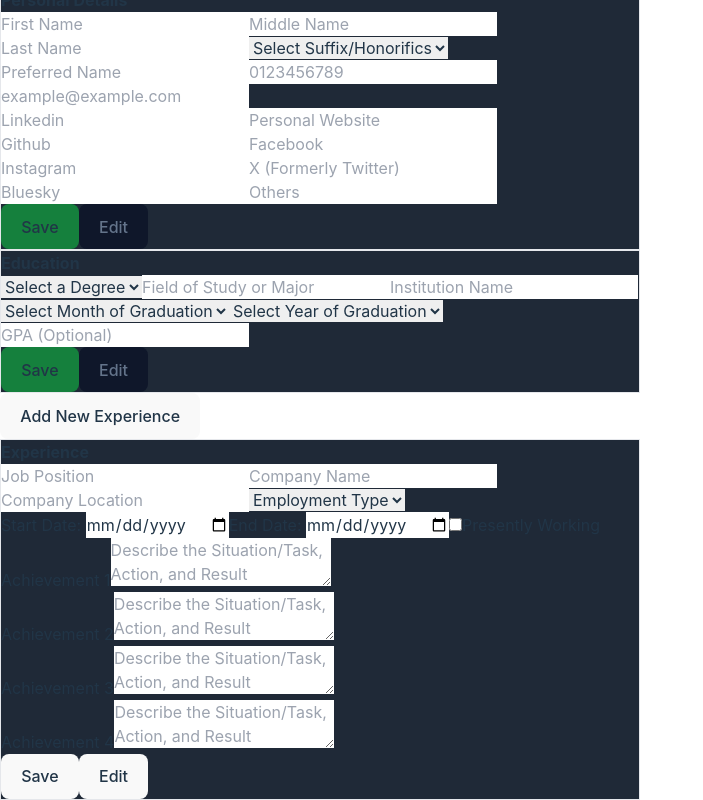
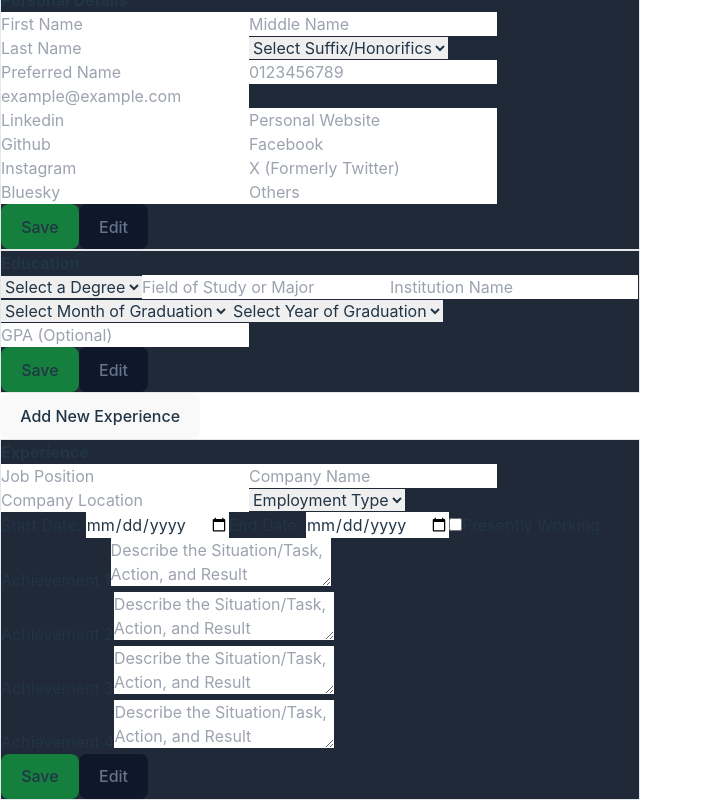
Before and after one commit to leo-jng/cv_application, a React (Vite) app: page / in a window 1280 px wide. Shown: the part 187-987 px from the top of the page, without its empty margins (0-703 px from the left). Built offline with nearby package versions, Linux system fonts and the light colour scheme.

Commit message:
Implemented save and edit button in Experience Component

```diff
--- a/src/App.jsx
+++ b/src/App.jsx
@@ -119,7 +119,7 @@ function App() {
 
       <button onClick={() => addNewExperience()}>Add New Experience</button>
       {Object.keys(experienceInfoList).map((ExpKey) => {
-        return <Experience ExpKey={ExpKey} setExperienceInfoList={setExperienceInfoList}/>
+        return <Experience ExpKey={ExpKey} ComponentEditStatus={experienceInfoList[ExpKey].editstatus} setExperienceInfoList={setExperienceInfoList}/>
       })}
       {/* <Experience setExperienceInfo={setExperienceInfo} o1={experienceInfo}/> */}
       {console.log(
--- a/src/Components/Experience.jsx
+++ b/src/Components/Experience.jsx
@@ -4,17 +4,61 @@
 //                Input in STAR (SITUATION, TASK, ACTION, RESULT) for each job
 
 // Feature to implement later: add and delete experiences
-export default function Experience({ ExpKey, setExperienceInfoList}) {
-  const updateProfile = (e, keyname) => {
+export default function Experience({ ExpKey, ComponentEditStatus, setExperienceInfoList}) {
+  // const updateProfile = (e, keyname) => {
+  //   setExperienceInfoList((prevState) => ({
+  //     ...prevState,
+  //     [ExpKey]: {
+  //       ...prevState[ExpKey],
+  //       [keyname]: e.target.value,
+  //     },
+  //   }));
+  // };
+
+  const saveExperienceInfoList = (e) => {
+    e.preventDefault();
+    console.log("current experience component saved",
+      e.target[1].value,
+      e.target[2].value,
+      e.target[3].value,
+      e.target[4].value,
+      e.target[5].value,
+      e.target[6].value,
+      e.target[7].value, ":", e.target[7].checked,
+      e.target[8].value,
+      e.target[9].value,
+      e.target[10].value,
+    );
     setExperienceInfoList((prevState) => ({
       ...prevState,
       [ExpKey]: {
+        ["jobposition"]: e.target[1].value,
+        ["companyname"]: e.target[2].value,
+        ["companylocation"]: e.target[3].value,
+        ["employmenttype"]: e.target[4].value,
+        ["startdate"]: e.target[5].value,
+        // e.target[7] is the checkbox indicating whether or not the current work is current job
+        ["enddate"]: (e.target[7].checked == true ? "workpresent" : e.target[6].value),
+        // ["workpresentcheck"]: e.target[7].value,
+        ["jobachievement_no1"]: e.target[8].value,
+        ["jobachievement_no2"]: e.target[9].value,
+        ["jobachievement_no3"]: e.target[10].value,
+        ["jobachievement_no4"]: e.target[11].value,
+        ["editstatus"]: false
+      }
+    }))
+  }
+
+  const editExperienceInfoList = () => {
+    console.log("edit button clicked!", "editstatus for experienne info ", ExpKey ,"set to: ", !ComponentEditStatus)
+    setExperienceInfoList((prevState) => ({
+      ...prevState,
+      [ExpKey] : {
         ...prevState[ExpKey],
-        [keyname]: e.target.value,
-      },
+        ["editstatus"]: (!ComponentEditStatus), // this will indicate that the current componet is saved, and no further editing is allowed
+      }
     }));
-  };
-
+  }
   // const updateJobAchievement = (e, pointname) => {
   //   setExperienceInfo((prevState) => ({
   //     ...prevState,
@@ -28,27 +72,31 @@ export default function Experience({ ExpKey, setExperienceInfoList}) {
   return (
     <>
     <section className="bg-gray-800 border w-1/2">
-      <form id={"experienceinfoform_"+ExpKey}>
+      <form onSubmit={(e) => saveExperienceInfoList(e)} id={"experienceinfoform_"+ExpKey} >
         <div className="font-bold">Experience</div>
-        <fieldset id="experience">
+        <fieldset id="experience"
+          disabled={ComponentEditStatus == true ? false : true} // disables form inputs if editstatus is false, enables if editstatus is true
+        >
           {/* <legend for="experience"> Experience</legend> */}
           {/* Require at least one job experience */}
           <input
             type="text"
             placeholder="Job Position"
-            onChange={(event) => updateProfile(event, "jobposition")}
+            // onChange={(event) => updateProfile(event, "jobposition")}
           />
           <input
             type="text"
             placeholder="Company Name"
-            onChange={(event) => updateProfile(event, "companyname")}
+            // onChange={(event) => updateProfile(event, "companyname")}
           />
           <input
             type="text"
             placeholder="Company Location"
-            onChange={(event) => updateProfile(event, "companylocation")}
+            // onChange={(event) => updateProfile(event, "companylocation")}
           />
-          <select defaultValue={""} onChange={(event) => updateProfile(event, "employmenttype")}>
+          <select defaultValue={""}
+          // onChange={(event) => updateProfile(event, "employmenttype")}
+          >
             <option value="" disabled >Employment Type</option>
             <option value="fulltime">Full-Time</option>
             <option value="parttime">Part-Time</option>
@@ -63,7 +111,7 @@ export default function Experience({ ExpKey, setExperienceInfoList}) {
             placeholder="Start Date"
             id="startdate"
             name="startdate"
-            onChange={(event) => updateProfile(event, "startdate")}
+            // onChange={(event) => updateProfile(event, "startdate")}
           />
           <label htmlFor="enddate">End Date: </label>
           <input
@@ -71,14 +119,14 @@ export default function Experience({ ExpKey, setExperienceInfoList}) {
             placeholder="End Date"
             id="enddate"
             name="enddate"
-            onChange={(event) => updateProfile(event, "enddate")}
+            // onChange={(event) => updateProfile(event, "enddate")}
           />
           <input
             type="checkbox"
             value="workpresent"
             id="workpresentcheck"
             name="workpresentcheck"
-            onChange={(event) => updateProfile(event, "enddate")}
+            // onChange={(event) => updateProfile(event, "enddate")}
 
           />
           <label htmlFor="workpresentcheck">Presently Working</label>
@@ -89,7 +137,7 @@ export default function Experience({ ExpKey, setExperienceInfoList}) {
             type="text"
             id="achievementtext1"
             placeholder="Describe the Situation/Task, Action, and Result"
-            onChange={(event) => updateProfile(event, "jobachievement_no1")}
+            // onChange={(event) => updateProfile(event, "jobachievement_no1")}
           />
           <br/>
           <label htmlFor="achievementtext2">Achievement 2</label>
@@ -97,7 +145,7 @@ export default function Experience({ ExpKey, setExperienceInfoList}) {
             type="text"
             id="achievementtext2"
             placeholder="Describe the Situation/Task, Action, and Result"
-            onChange={(event) => updateProfile(event, "jobachievement_no2")}
+            // onChange={(event) => updateProfile(event, "jobachievement_no2")}
           />
           <br/>
           <label htmlFor="achievementtext3">Achievement 3</label>
@@ -105,7 +153,7 @@ export default function Experience({ ExpKey, setExperienceInfoList}) {
             type="text"
             id="achievementtext3"
             placeholder="Describe the Situation/Task, Action, and Result"
-            onChange={(event) => updateProfile(event, "jobachievement_no3")}
+            // onChange={(event) => updateProfile(event, "jobachievement_no3")}
           />
           <br/>
           <label htmlFor="achievementtext4">Achievement 4</label>
@@ -113,7 +161,7 @@ export default function Experience({ ExpKey, setExperienceInfoList}) {
             type="text"
             id="achievementtext4"
             placeholder="Describe the Situation/Task, Action, and Result"
-            onChange={(event) => updateProfile(event, "jobachievement_no4")}
+            // onChange={(event) => updateProfile(event, "jobachievement_no4")}
           />
 
           {/* <textarea
@@ -138,8 +186,21 @@ export default function Experience({ ExpKey, setExperienceInfoList}) {
           /> */}
         </fieldset>
       </form>
-      <button>Save</button>
-      <button>Edit</button>
+      <button
+        type="submit"
+        form={"experienceinfoform_"+ExpKey}
+        className={ComponentEditStatus == true ? "bg-green-700" : "bg-slate-900 text-slate-500 hover:border-slate-900"}
+        disabled={ComponentEditStatus == true ? false : true}
+      >
+        Save
+      </button>
+      <button type="button"
+        onClick={editExperienceInfoList}
+        className={ComponentEditStatus == true ? "bg-slate-900  text-slate-500 hover:border-slate-900" : "bg-green-700"}
+        disabled={ComponentEditStatus == true ? true : false}
+      >
+        Edit
+      </button>
       </section>
     </>
   );
--- a/src/Components/PersonalDetails.jsx
+++ b/src/Components/PersonalDetails.jsx
@@ -10,12 +10,12 @@
 export default function PersonalDetails({ ComponentEditStatus, setPersonalInfo }) {
   // updateProfile will take the input event and a specified keyname
   // to update the value held in a keyname in the PersonalInfo state object
-  const updateProfile = (e, keyname) => {
-    setPersonalInfo((prevState) => ({
-      ...prevState,
-      [keyname]: e.target.value,
-    }));
-  };
+  // const updateProfile = (e, keyname) => {
+  //   setPersonalInfo((prevState) => ({
+  //     ...prevState,
+  //     [keyname]: e.target.value,
+  //   }));
+  // };
 
   const saveProfileInfo = (e) => {
     e.preventDefault();
```
